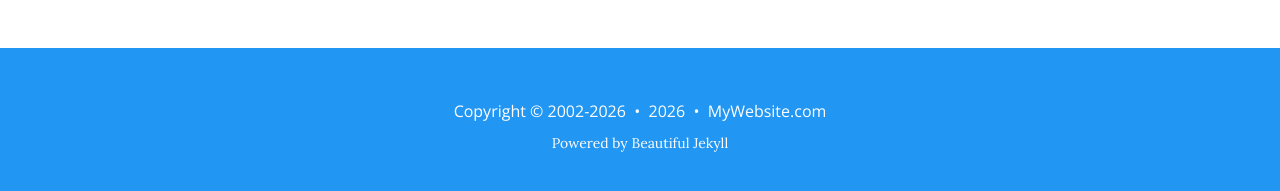
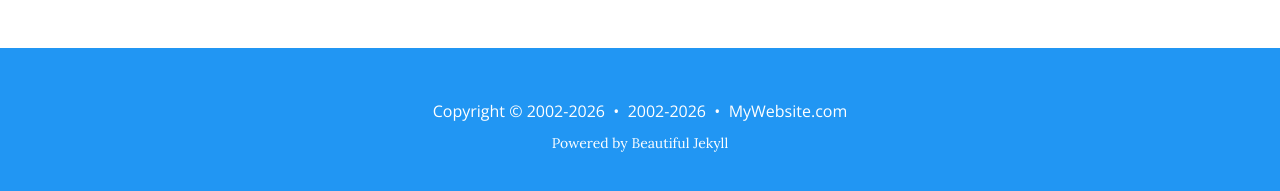
Before and after one commit to jd31122025-design/myblog, a Jekyll site: the page built from index.html, in a window 1280 px wide and 900 px high, scrolled down 1250 px. Shown: the part 696-887 px from the top of the window. Built offline with Jekyll 4.4.1, drawn with Linux system fonts in a browser that asks for light colours; the list of posts is cut into pages by our own code; comment, search, counter and statistics services are not loaded.

Commit message:
footer updates

```diff
--- a/_includes/footer-minimal.html
+++ b/_includes/footer-minimal.html
@@ -2,7 +2,7 @@
   <div class="text-muted">
     {% if site.author %}
       {{ site.author }}
-      &nbsp;&nbsp;&bull;&nbsp;&nbsp; 2002-
+      &nbsp;&nbsp;&bull;&nbsp;&nbsp;
     {% endif %}
     {% if page.date %}
       {{ page.date }}
--- a/_includes/footer.html
+++ b/_includes/footer.html
@@ -15,7 +15,7 @@
         {{ site.author }}
         &nbsp;&bull;&nbsp;
       {% endif %}
-      {{ site.time | date: '%Y' }}
+      2002-{{ site.time | date: '%Y' }}
 
       {% if site.url-pretty %}
         &nbsp;&bull;&nbsp;
```
